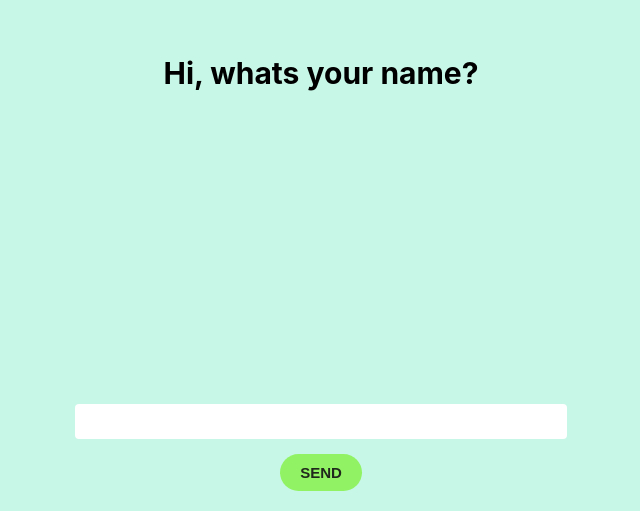
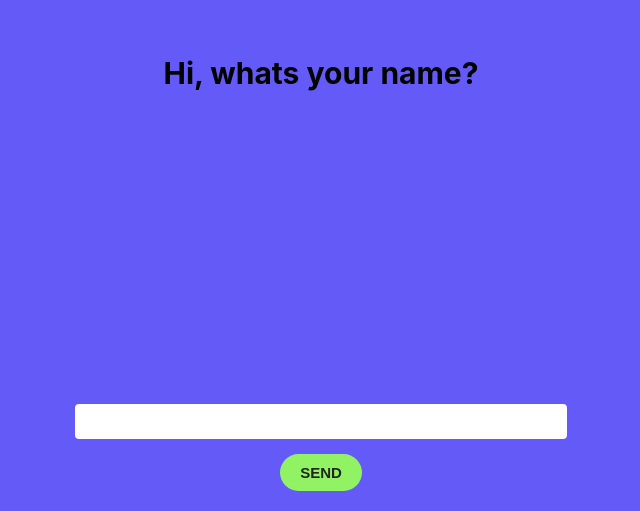
Before and after one commit to AnJson/greetings, a React (Create React App) app: page / in a window 1280 px wide. Shown: the part 289-800 px from the top of the page, without its empty margins (319-959 px from the left). Built offline with nearby package versions, Linux system fonts and the light colour scheme.

Commit message:
Fix background-colors changing

```diff
--- a/src/App.module.css
+++ b/src/App.module.css
@@ -4,6 +4,7 @@
   height: 100vh;
   width: 100%;
   background-color: rgb(199, 247, 231);
+  transition: all 500ms;
 }
 
 .main {
@@ -13,3 +14,19 @@
   flex: 1;
   padding: 0 2%;
 }
+
+.blue {
+  background-color: rgb(100, 90, 247);
+}
+
+.green {
+  background-color: rgb(119, 211, 91);
+}
+
+.red {
+  background-color: rgb(233, 96, 96);
+}
+
+.orange {
+  background-color: rgb(255, 163, 59);
+}
--- a/src/App.tsx
+++ b/src/App.tsx
@@ -43,7 +43,7 @@ const App = () => {
     } else if (!questionMode && language === 'es-ES') {
       utter.onend = () => {
         setLanguage('fr-FR')
-        setOutputText(`Salut ${name}, ravi de te rencontrer !`)
+        setOutputText(`Salut ${name}, ravi de te rencontrer!`)
       }
     } else if (!questionMode && language === 'fr-FR') {
       utter.onend = () => {
@@ -87,7 +87,7 @@ const App = () => {
   }
 
   return (
-    <div className={classes.wrapper}>
+    <div className={`${classes.wrapper} ${language === 'en-US' ? classes.blue : null} ${language === 'it-IT' ? classes.green : null} ${language === 'es-ES' ? classes.red : null} ${language === 'fr-FR' ? classes.blue : null} ${language === 'nl-NL' ? classes.orange : null}`}>
       <Header isDone={isDone} onReset={resetHandler} />
       <div className={classes.main}>
         <Output text={outputText} />
```
